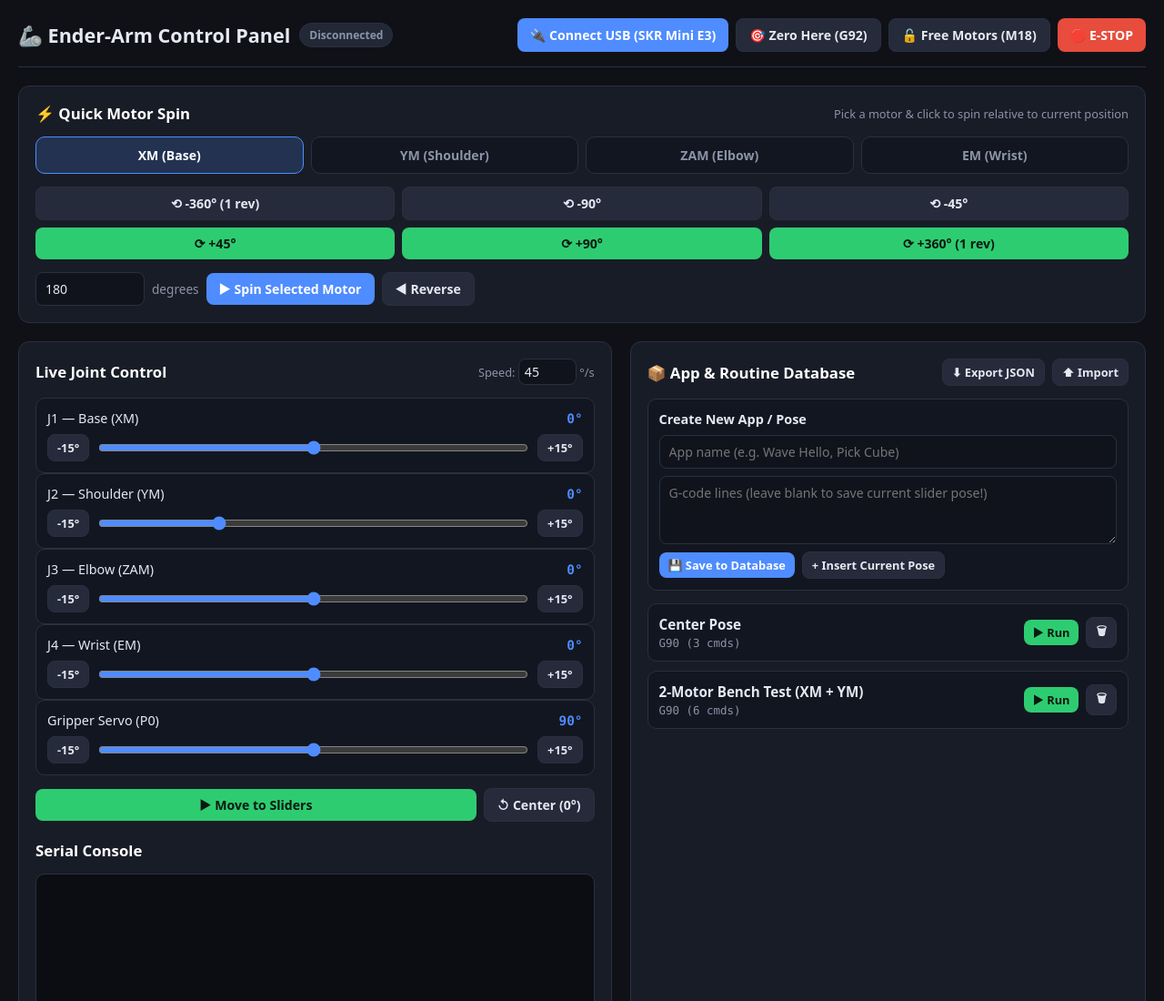
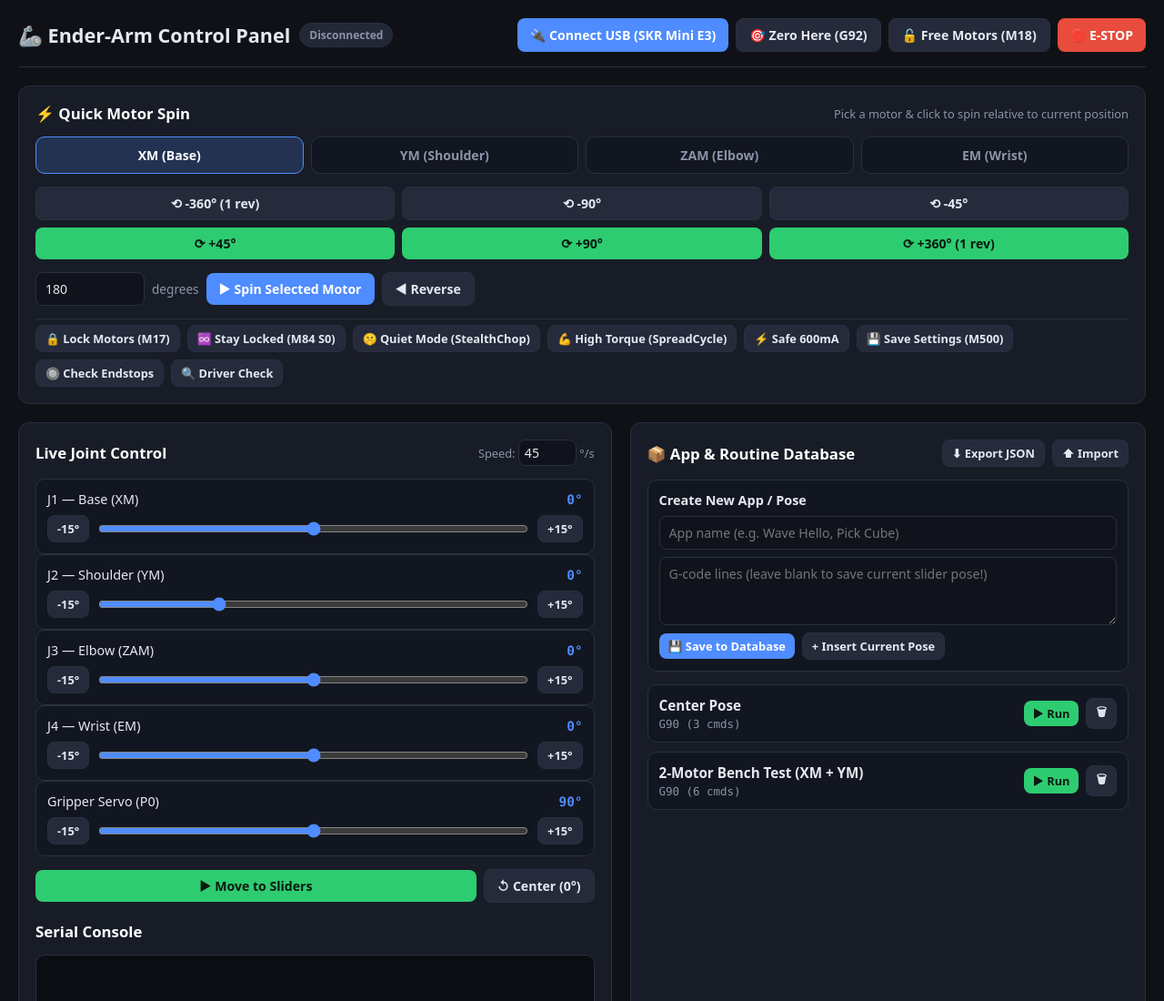
Before and after one commit to Whizkid533/App_Hub, a plain HTML site: page ender-arm/index.html in a window 1280 px wide. Shown: the top 1100 px of the page at 91% size. Drawn offline with Linux system fonts and the light colour scheme.

Commit message:
Add motor lock, StealthChop/SpreadCycle, current, and diagnostic buttons

```diff
--- a/ender-arm/index.html
+++ b/ender-arm/index.html
@@ -137,6 +137,16 @@
       <span style="color:var(--muted); font-size:0.85rem;">degrees</span>
       <button onclick="quickSpin(Number(document.getElementById('customDeg').value))">▶ Spin Selected Motor</button>
       <button class="secondary" onclick="quickSpin(-Number(document.getElementById('customDeg').value))">◀ Reverse</button>
+    </div>
+    <div class="toolbar" style="padding-top: 6px; border-top: 1px solid var(--border);">
+      <button class="secondary small" onclick="sendCmd('M17')">🔒 Lock Motors (M17)</button>
+      <button class="secondary small" onclick="sendCmd('M84 S0')">♾️ Stay Locked (M84 S0)</button>
+      <button class="secondary small" onclick="sendCmd('M569 S1 X Y Z A')">🤫 Quiet Mode (StealthChop)</button>
+      <button class="secondary small" onclick="sendCmd('M569 S0 X Y Z A')">💪 High Torque (SpreadCycle)</button>
+      <button class="secondary small" onclick="sendCmd('M906 X600 Y600 Z600 A550')">⚡ Safe 600mA</button>
+      <button class="secondary small" onclick="sendCmd('M500')">💾 Save Settings (M500)</button>
+      <button class="secondary small" onclick="sendCmd('M119')">🔘 Check Endstops</button>
+      <button class="secondary small" onclick="sendCmd('M122')">🔍 Driver Check</button>
     </div>
   </div>
 
```
